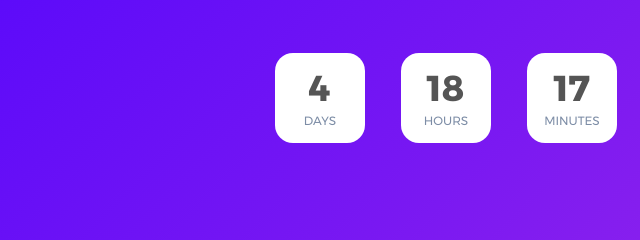
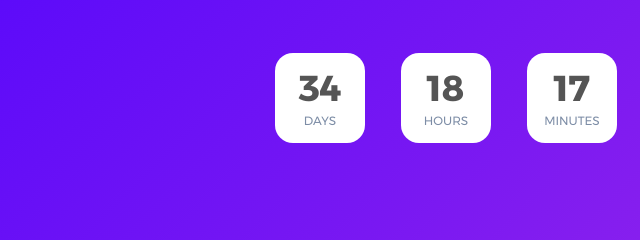
Before and after one commit to iamirulofficial/iamirulofficial.github.io, a plain HTML site: page index.html in a window 1280 px wide. Shown: the part 308-548 px from the top of the page, 131-771 px from the left. Drawn offline with Linux system fonts and the light colour scheme; a web font is replaced by a local one.

Commit message:
[PYT/UP] #12

```diff
--- a/index.html
+++ b/index.html
@@ -131,7 +131,7 @@
 			// Set Endtime here
 			// Endtime must be > current time
 			endtimeYear: 2021,
-			endtimeMonth: 04,
+			endtimeMonth: 05,
 			endtimeDate: 29,
 			endtimeHours: 12,
 			endtimeMinutes: 0,
```
